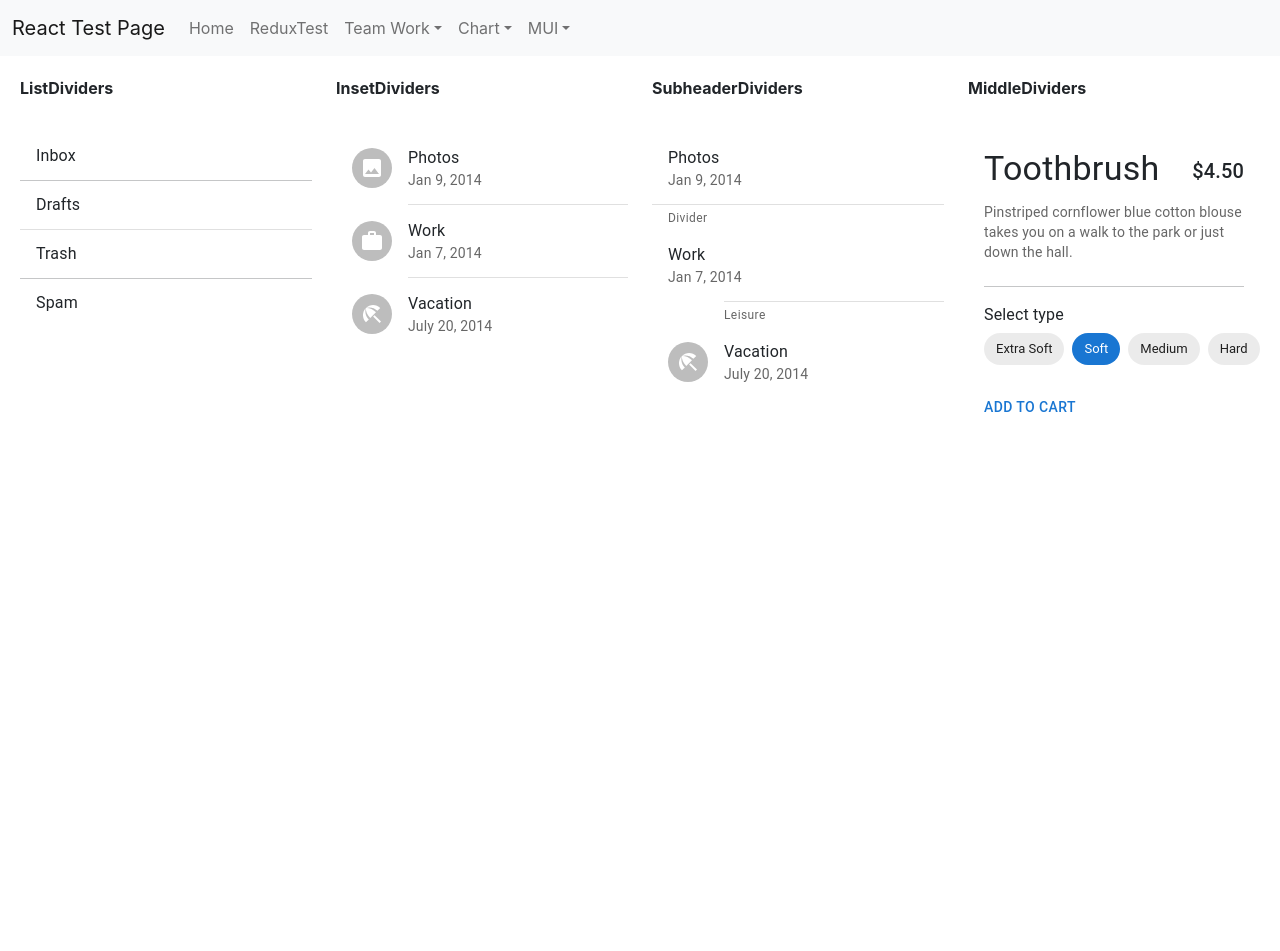
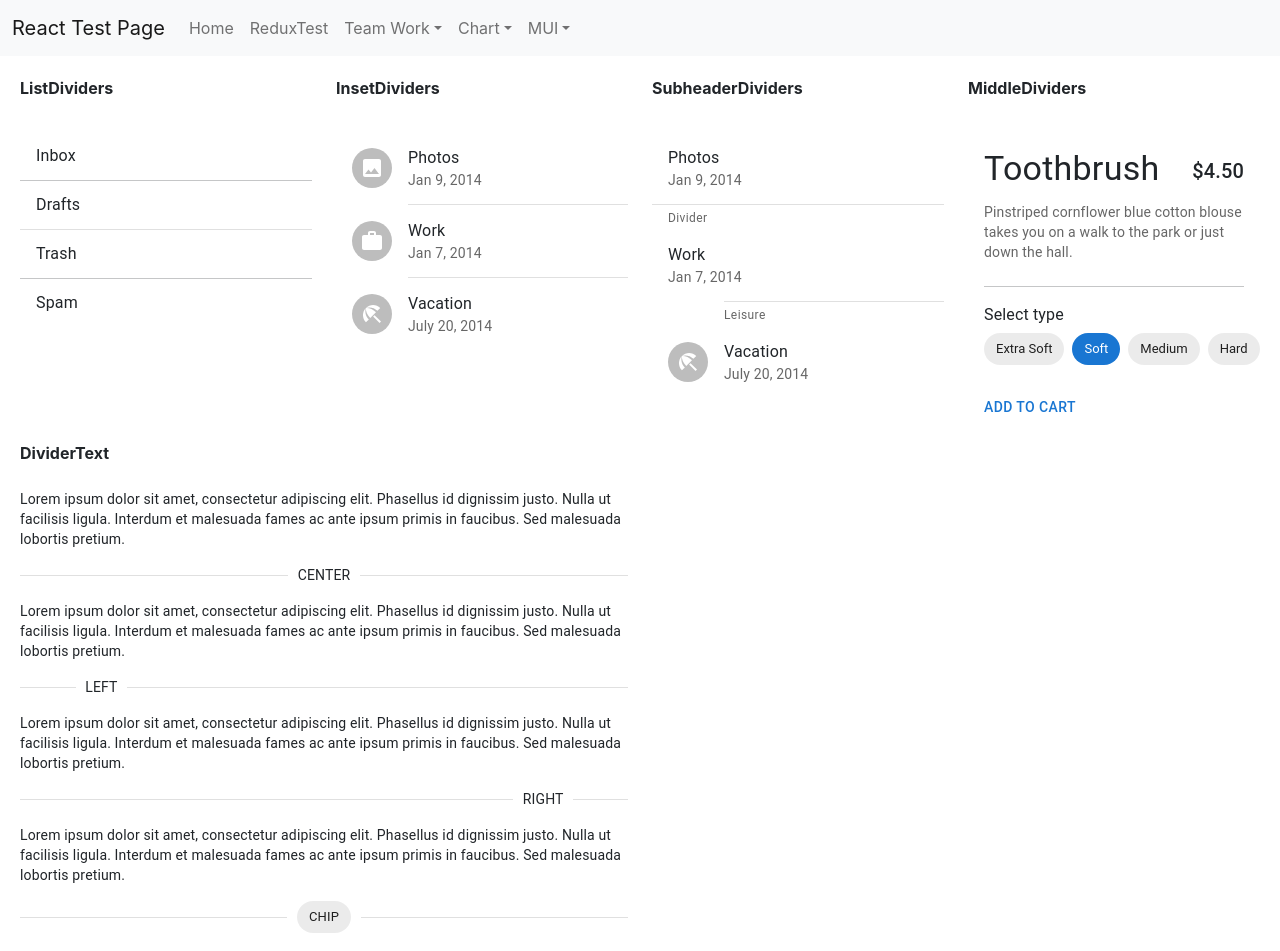
Before and after one commit to jinseok1306/React-Test, a React (Create React App) app in the folder ReactProject/client_app/: page /MUI/DividerPage in a window 1280 px wide. Shown: the top 951 px of the page. Before the commit the page ends 800 px from the top, so only its background shows below. Built offline with nearby package versions, Linux system fonts and the light colour scheme.

Commit message:
MUI DividerText 테스트 완료

```diff
--- /dev/null
+++ b/ReactProject/client_app/src/components/Divider/DividerText.tsx
@@ -0,0 +1,38 @@
+import * as React from 'react';
+import { styled } from '@mui/material/styles';
+import Divider from '@mui/material/Divider';
+import Chip from '@mui/material/Chip';
+
+const Root = styled('div')(({ theme }) => ({
+  width: '100%',
+  ...theme.typography.body2,
+  '& > :not(style) + :not(style)': {
+    marginTop: theme.spacing(2),
+  },
+}));
+
+export default function DividerText() {
+  const content = (
+    <div>
+      {`Lorem ipsum dolor sit amet, consectetur adipiscing elit. Phasellus id dignissim justo.
+   Nulla ut facilisis ligula. Interdum et malesuada fames ac ante ipsum primis in faucibus.
+   Sed malesuada lobortis pretium.`}
+    </div>
+  );
+
+  return (
+    <Root>
+      {content}
+      <Divider>CENTER</Divider>
+      {content}
+      <Divider textAlign="left">LEFT</Divider>
+      {content}
+      <Divider textAlign="right">RIGHT</Divider>
+      {content}
+      <Divider>
+        <Chip label="CHIP" />
+      </Divider>
+      {content}
+    </Root>
+  );
+}
--- a/ReactProject/client_app/src/pages/MUI/DividerPage.tsx
+++ b/ReactProject/client_app/src/pages/MUI/DividerPage.tsx
@@ -5,6 +5,7 @@ import ListDividers from '../../components/Divider/ListDividers';
 import InsetDividers from '../../components/Divider/InsetDividers';
 import SubheaderDividers from '../../components/Divider/SubheaderDividers';
 import MiddleDividers from '../../components/Divider/MiddleDividers';
+import DividerText from '../../components/Divider/DividerText';
 
 const DividerPage = () => {
     return (
@@ -28,6 +29,10 @@ const DividerPage = () => {
                         <b>MiddleDividers</b><div>&nbsp;</div>
                         <MiddleDividers />
                     </Grid>
+                    <Grid item xs={6}>
+                        <b>DividerText</b><div>&nbsp;</div>
+                        <DividerText />
+                    </Grid>
                 </Grid>
             </div>
         </div>
```
Also changed, not shown: 1 other file (tests, documents, lock files or other folders).
